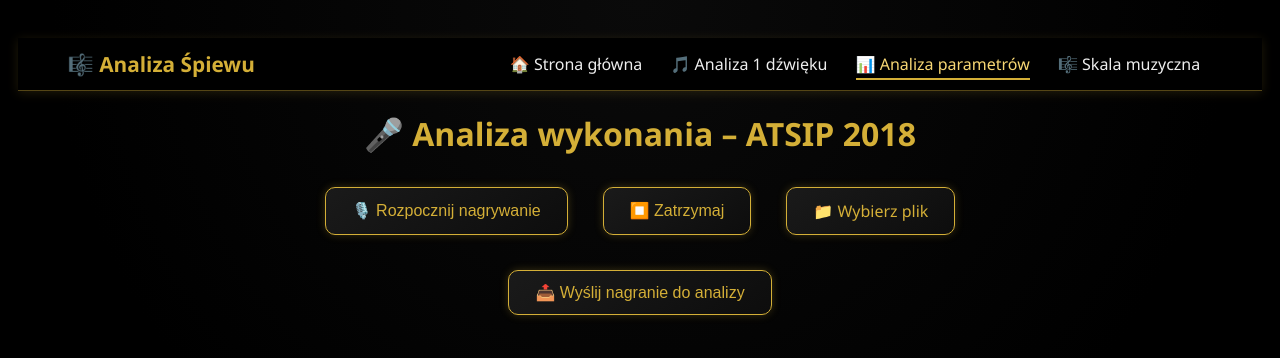
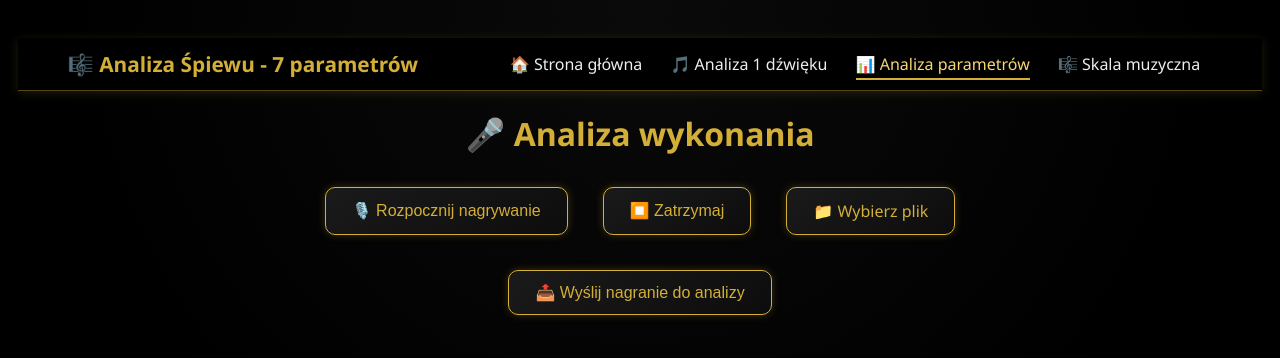
Before and after one commit to zuzannabrom/RaspberryPi_Brom, a Flask app: page /parametry in a window 1280 px wide. Shown: the top 358 px of the page. Run offline with Flask 3, Linux system fonts and the light colour scheme.

Commit message:
aktualizacja 2

```diff
--- a/app.py
+++ b/app.py
@@ -54,6 +54,7 @@ def parametry2():
 @app.route("/skala")
 def skala():
     nuty = [
+        ("E2", 82.41),
         ("C3", 130.81), ("C#3", 138.59), ("D3", 146.83), ("D#3", 155.56), ("E3", 164.81),
         ("F3", 174.61), ("F#3", 185.00), ("G3", 196.00), ("G#3", 207.65), ("A3", 220.00),
         ("A#3", 233.08), ("H3", 246.94), ("C4", 261.63), ("C#4", 277.18), ("D4", 293.66),
@@ -74,6 +75,7 @@ def analizuj_skale_manualnie():
 
     # Znajdź odpowiadające nazwy nut
     nuty = [
+        ("E2", 82.41),
         ("C3", 130.81), ("C#3", 138.59), ("D3", 146.83), ("D#3", 155.56), ("E3", 164.81),
         ("F3", 174.61), ("F#3", 185.00), ("G3", 196.00), ("G#3", 207.65), ("A3", 220.00),
         ("A#3", 233.08), ("H3", 246.94), ("C4", 261.63), ("C#4", 277.18), ("D4", 293.66),
@@ -440,21 +442,40 @@ def analizuj_parametry2():
     if "audio" not in request.files:
         return "Brak pliku audio", 400
 
+    # Pobieramy częstotliwość z formularza
+    try:
+        target_freq = float(request.form.get("target_freq", 0))
+    except:
+        return "Błąd: brak częstotliwości docelowej!", 400
+
     audio_file = request.files["audio"]
-    target_freq = float(request.form.get("target_freq", 0.0))
+    filename = audio_file.filename.lower()
 
     os.makedirs(RECORD_DIR, exist_ok=True)
+
     webm_path = os.path.join(RECORD_DIR, "parametry2_input.webm")
     wav_path = os.path.join(RECORD_DIR, "parametry2_input.wav")
-    audio_file.save(webm_path)
+
+    # Jeśli wgrywany jest WAV → nie konwertujemy
+    if filename.endswith(".wav"):
+        audio_file.save(wav_path)
+
+    # Jeśli WEBM → konwersja jak wcześniej
+    elif filename.endswith(".webm"):
+        audio_file.save(webm_path)
+        AudioSegment.from_file(webm_path, format="webm").export(wav_path, format="wav")
+
+    else:
+        return "Obsługiwane formaty: .wav, .webm", 400
 
     try:
-        AudioSegment.from_file(webm_path, format="webm").export(wav_path, format="wav")
         analiza, feedback, wykres_path = analiza_czystosci(wav_path, target_freq)
-        return render_template("parametry2.html", analiza=analiza, feedback=feedback, wykres_path=wykres_path)
+        return render_template("parametry2.html",
+                               analiza=analiza,
+                               feedback=feedback,
+                               wykres_path=wykres_path)
     except Exception as e:
         return f"Błąd analizy: {str(e)}", 500
-
 
 # ---------------------- ANALIZA: CZYSTOŚĆ ----------------------
 def analiza_czystosci(path, target_freq):
--- a/templates/parametry.html
+++ b/templates/parametry.html
@@ -2,7 +2,7 @@
 <html lang="pl">
 <head>
     <meta charset="UTF-8">
-    <title>🎼 Analiza śpiewu – Metoda ATSIP 2018</title>
+    <title>🎼 Analiza śpiewu - 7 parametrów </title>
 
     <style>
         body {
@@ -158,7 +158,7 @@
     <!-- NAVBAR -->
     <nav class="navbar">
         <div class="nav-container">
-            <div class="nav-title">🎼 Analiza Śpiewu</div>
+            <div class="nav-title">🎼 Analiza Śpiewu - 7 parametrów </div>
             <div class="nav-links">
                 <a href="{{ url_for('index') }}">🏠 Strona główna</a>
                 <a href="{{ url_for('parametry2') }}">🎵 Analiza 1 dźwięku</a>
@@ -168,7 +168,7 @@
         </div>
     </nav>
 
-    <h1>🎤 Analiza wykonania – ATSIP 2018</h1>
+    <h1>🎤 Analiza wykonania</h1>
 
 
 
```
Also changed, not shown: static/czystosc_wykres.png, 4 other files.
